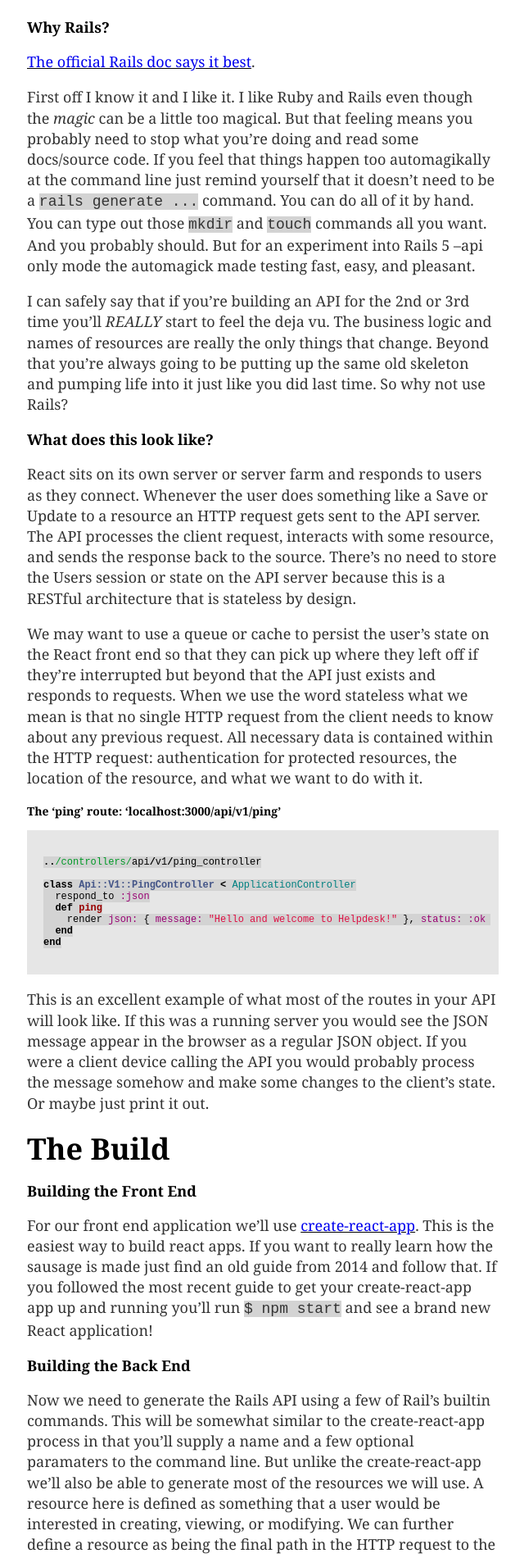
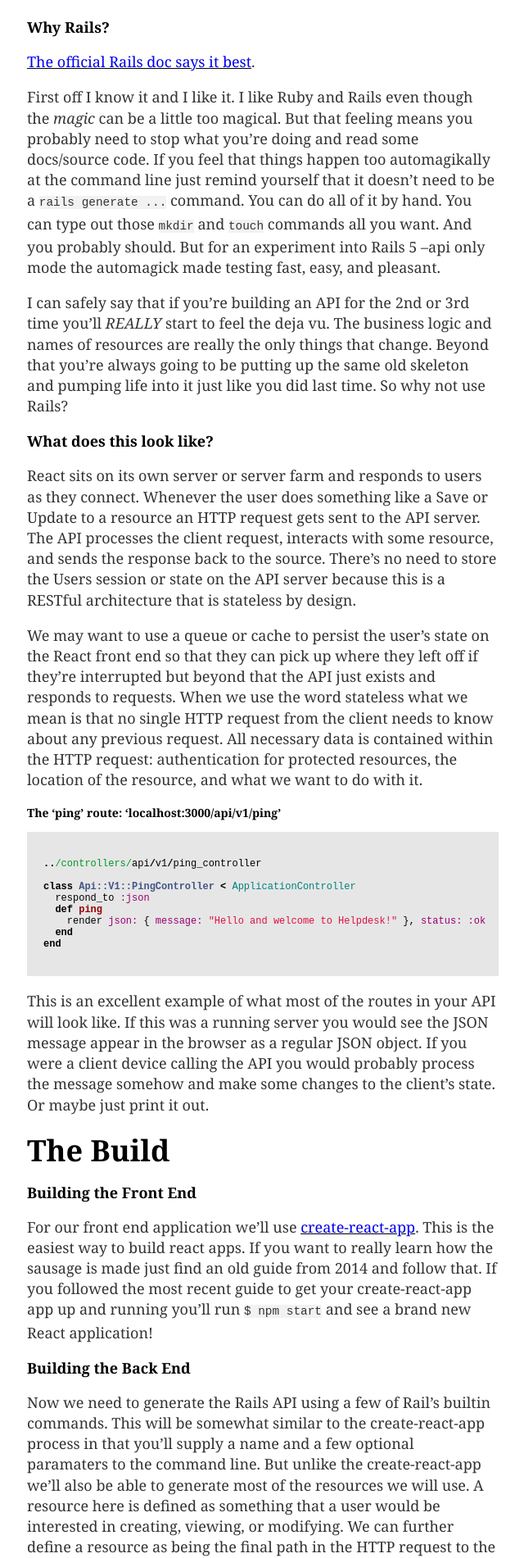
Before and after one commit to maxdobeck/maxdobeck.github.io, a Jekyll site: the page built from _posts/2017-08-11-create-react-app-w-rails-api.md, in a window 1280 px wide. Shown: the part 627-2528 px from the top of the page at 82% size, without its empty margins (319-959 px from the left). Built offline with Jekyll 4.4.1, drawn with Linux system fonts in a browser that asks for light colours; some of the changed text lies outside the part shown.

Commit message:
Changed font size and background color of code samples in page.

````diff
--- a/_posts/2017-08-11-create-react-app-w-rails-api.md
+++ b/_posts/2017-08-11-create-react-app-w-rails-api.md
@@ -58,9 +58,8 @@ First setup the Database, in our case a [Postgres database](https://wiki.postgre
 
 Tip:
 
-`
-psql=> \du  lists all the roles and their attributes
-`
+`psql=> \du`  lists all the roles and their attributes
+
 
 ```
 $ rails new HelpdeskApi --api --database=postgresql
--- a/css/main.css
+++ b/css/main.css
@@ -14,8 +14,12 @@ footer ul li a{
 pre.highlight {
     overflow-y: scroll;
 }
-code {
-    background-color: lightgrey;
+p .highlighter-rouge {
+    background-color: #f2f2f2;
+    font-size: .8em;
+}
+.highlighter-rouge .highlight code {
+    font-size: 1em;
 }
 nav ul, footer ul {
     padding: 0px;
````
